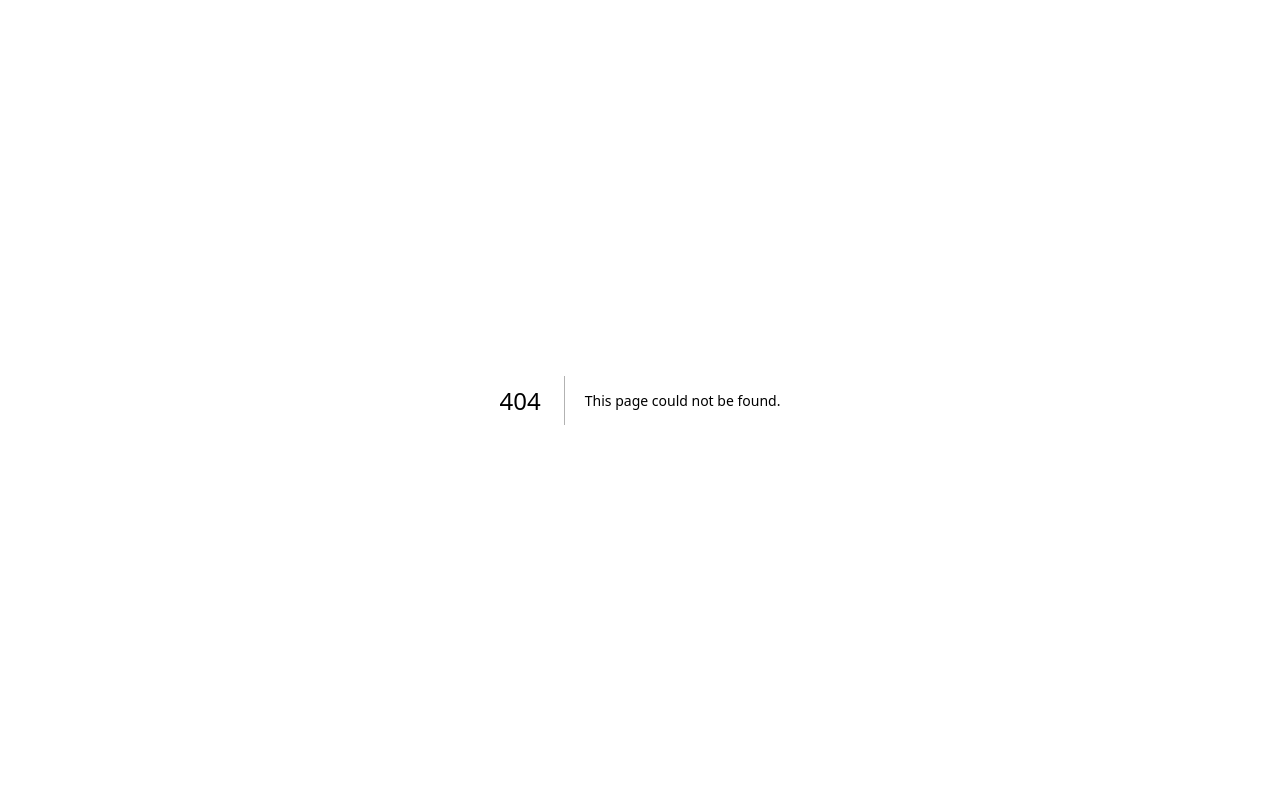
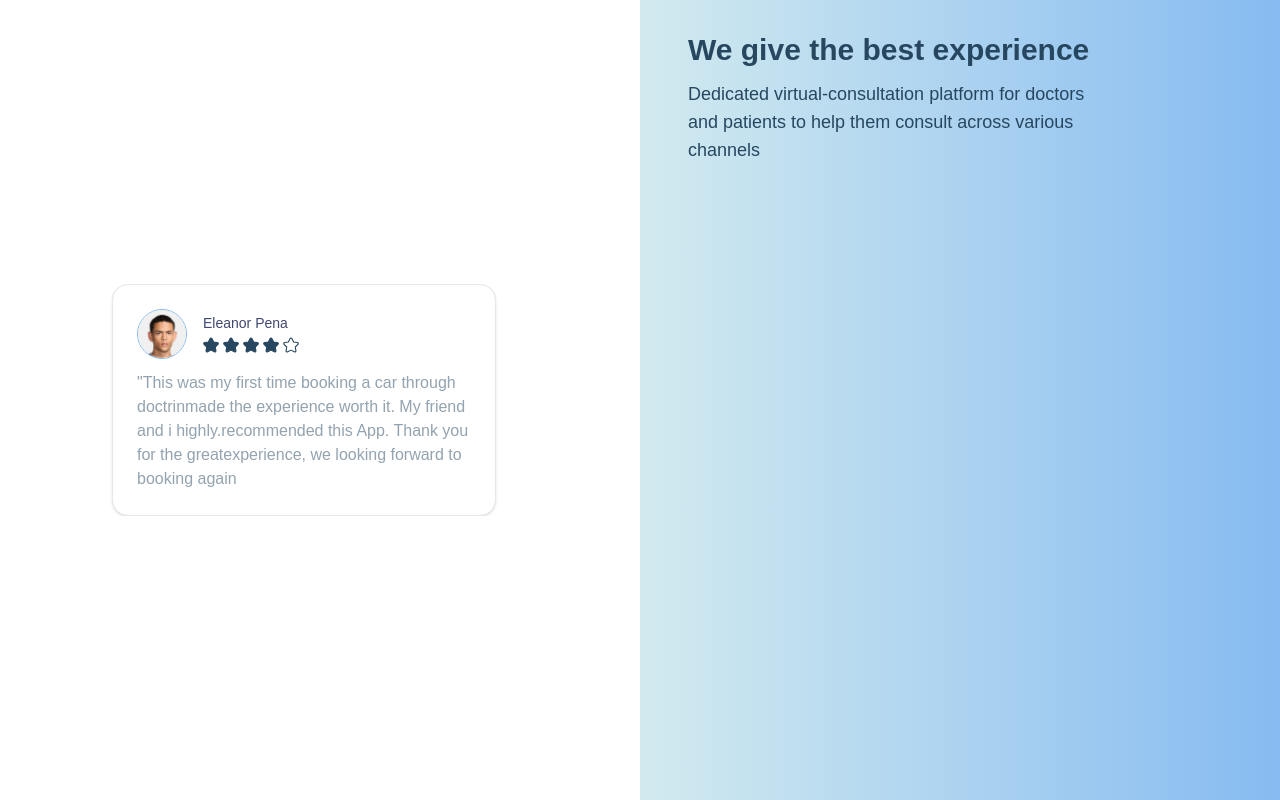
Before and after one commit to SergeCodeur/figma-to-code-ed2-week4, a Next.js app: page /auth/sign-up in a window 1280 px wide. Before the commit this address had no page. Built offline with nearby package versions, Linux system fonts and the light colour scheme.

Commit message:
build(component): auth & testimony components

```diff
--- /dev/null
+++ b/src/app/auth/layout.tsx
@@ -0,0 +1,26 @@
+export default function AuthLayout({
+	children,
+}: Readonly<{
+	children: React.ReactNode;
+}>) {
+	return (
+		<div className="flex h-screen w-screen">
+			<div className="hidden flex-1 bg-gradient-to-r from-primary-200 to-primary-300 bg-cover order-last lg:flex">
+				<div className="space-y-3 pt-8 pl-12 flex flex-col">
+					<span className="text-3xl text-primary-900 font-bold">
+						We give the best experience
+					</span>
+					<span className="max-w-[26rem] text-primary-900 text-lg">
+						Dedicated virtual-consultation platform for doctors and patients to
+						help them consult across various channels
+					</span>
+				</div>
+			</div>
+			<div className="flex flex-1 items-center justify-center bg-white">
+				<div className="max-w-md overflow-y-auto px-4 sm:w-[500px]">
+					{children}
+				</div>
+			</div>
+		</div>
+	);
+}
--- /dev/null
+++ b/src/app/auth/sign-in/page.tsx
@@ -0,0 +1,7 @@
+import React from "react";
+
+const SignIn = () => {
+	return <div>totto</div>;
+};
+
+export default SignIn;
--- /dev/null
+++ b/src/app/auth/sign-up/page.tsx
@@ -0,0 +1,19 @@
+import React from "react";
+import Card from "../ui/card";
+
+const SignUp = () => {
+	return (
+		<Card
+			color="text-primary-900"
+			fill={4}
+			image="/images/profile.png"
+			name="Eleanor Pena"
+			rating={5}
+			text={`"This was my first time booking a car through doctrinmade the experience
+				worth it. My friend and i highly.recommended this App. Thank you for the
+				greatexperience, we looking forward to booking again`}
+		/>
+	);
+};
+
+export default SignUp;
--- /dev/null
+++ b/src/app/auth/ui/card.tsx
@@ -0,0 +1,43 @@
+import Image from "next/image";
+import React, { FC } from "react";
+import Rating from "./rating";
+interface ICard {
+	name: string;
+	image: string;
+	rating: number;
+	fill: number;
+	color: string;
+	text: string;
+}
+
+const Card: FC<ICard> = props => {
+	const { image, name, rating, text, fill, color } = props;
+	const renderRatings = Array.from({ length: rating }, (_, index) => (
+		<Rating key={index} color={fill > index ? color : ""} />
+	));
+
+	return (
+		<div
+			className="block max-w-sm p-6 bg-white border
+		 border-gray-200 rounded-2xl space-y-3 shadow"
+		>
+			<div className="w-96 flex space-x-4">
+				<Image
+					src={image}
+					alt={`${name}'s profile picture`}
+					className="rounded-full border border-primary-300"
+					width={50}
+					height={50}
+					priority
+				/>
+				<div className="flex flex-col pt-1 space-y-1">
+					<span className="text-sm text-primary-100">{name}</span>
+					<div className="flex space-x-1">{renderRatings}</div>
+				</div>
+			</div>
+			<p className="font-normal text-primary-50">{text}</p>
+		</div>
+	);
+};
+
+export default Card;
--- /dev/null
+++ b/src/app/auth/ui/rating.tsx
@@ -0,0 +1,25 @@
+import React, { FC } from "react";
+interface IRating {
+	color: string;
+}
+const Rating: FC<IRating> = ({ color }) => {
+	return (
+		<svg
+			className={`w-4 h-4 ${color}`}
+			aria-hidden="true"
+			xmlns="http://www.w3.org/2000/svg"
+			fill={`${color ? "currentColor" : "none"}`}
+			viewBox="0 0 22 20"
+		>
+			<path
+				d="M20.924 7.625a1.523 1.523 0 0 0-1.238-1.044l-5.051-.734-2.259-4.577a1.534 1.534 0 0 0-2.752 0L7.365 5.847l-5.051.734A1.535 1.535 0 0 0 1.463 9.2l3.656 3.563-.863 5.031a1.532 1.532 0 0 0 2.226 1.616L11 17.033l4.518 2.375a1.534 1.534 0 0 0 2.226-1.617l-.863-5.03L20.537 9.2a1.523 1.523 0 0 0 .387-1.575Z"
+				stroke="#274760"
+				strokeWidth="1.5"
+				strokeLinecap="round"
+				strokeLinejoin="round"
+			/>
+		</svg>
+	);
+};
+
+export default Rating;
--- a/tailwind.config.ts
+++ b/tailwind.config.ts
@@ -11,6 +11,13 @@ const config: Config = {
 			colors: {
 				background: "var(--background)",
 				foreground: "var(--foreground)",
+				primary: {
+					50: "#27476080",
+					100: "#414870",
+					200: "#D2EAEF",
+					300: "#86BBF1",
+					900: "#274760",
+				},
 			},
 		},
 	},
```
Also changed, not shown: public/images/profile.png (added), src/app/auth/ui/star.svg (added), src/app/auth/ui/toto.tsx (added). Lines whose indentation alone changed are shown as unchanged.
